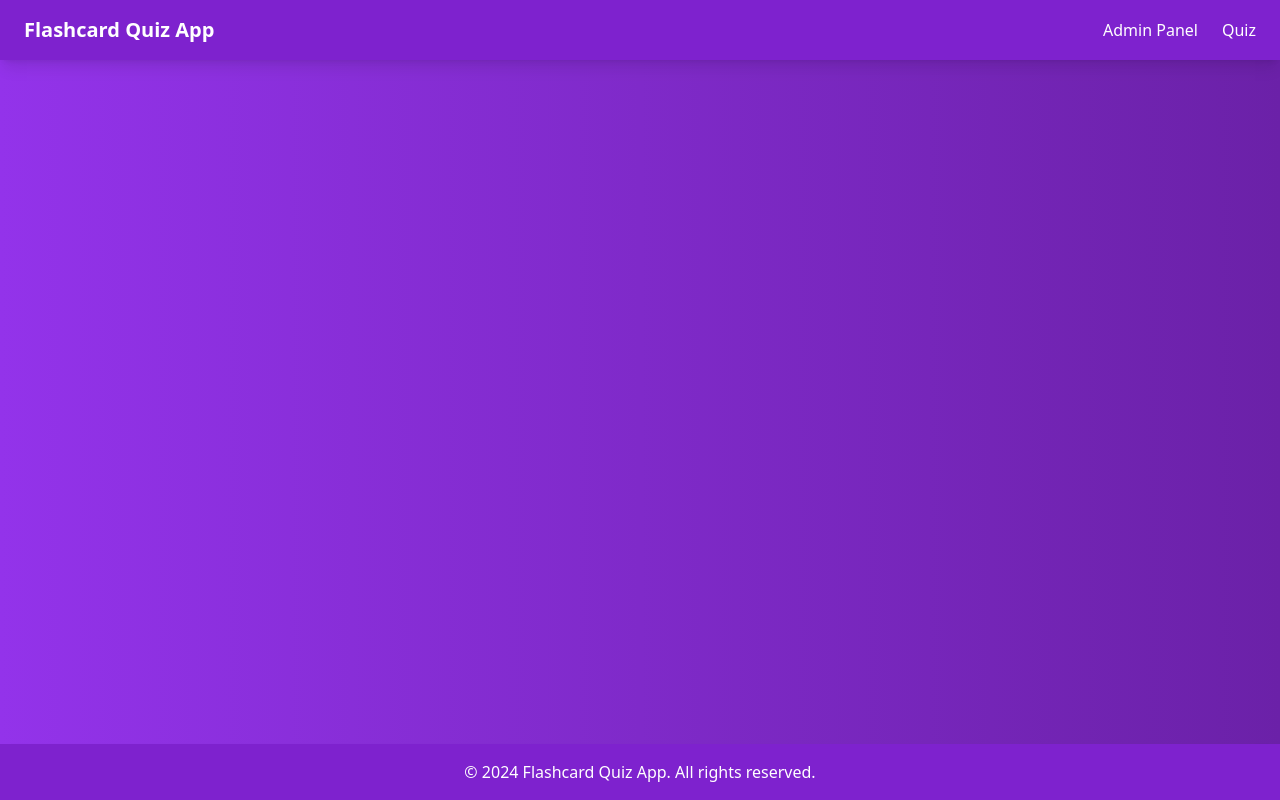
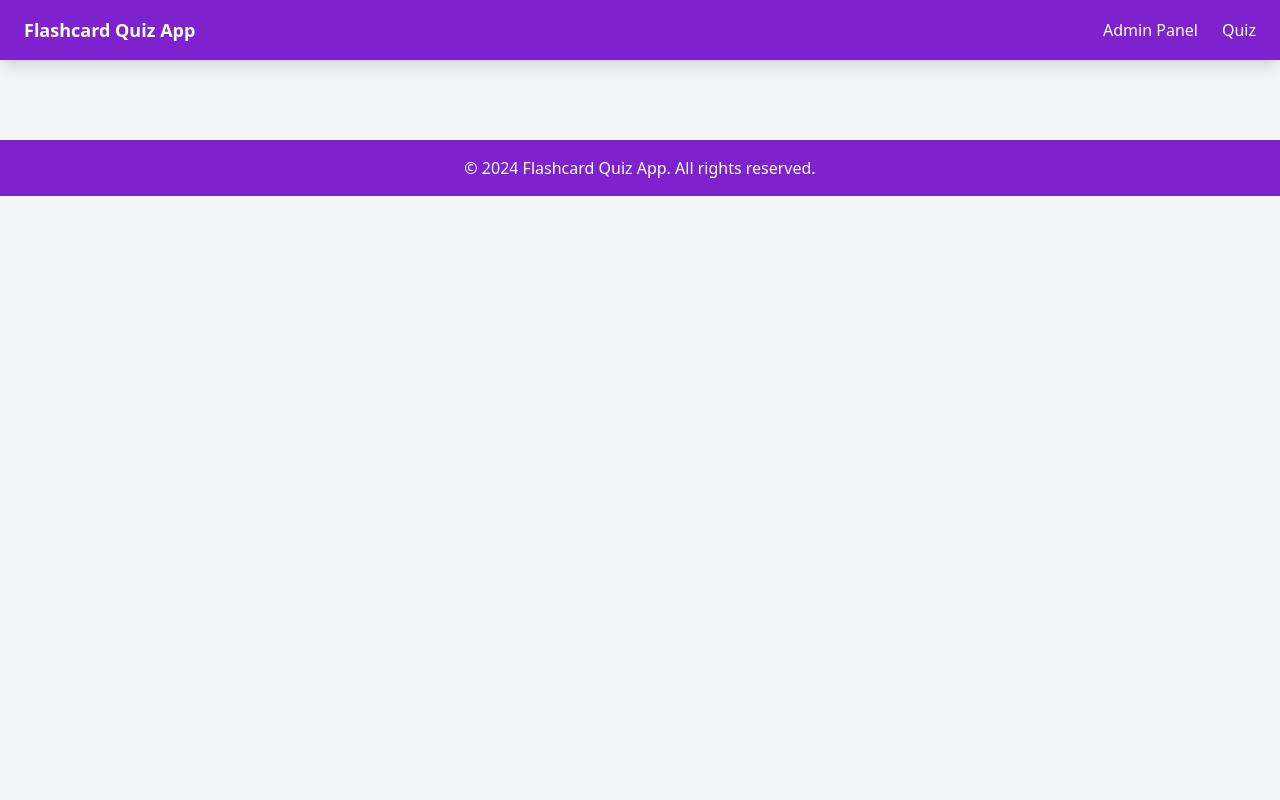
Before and after one commit to RohitSathya/flashcards, a React (Vite) app in the folder front/: page / in a window 1280 px wide. Built offline with nearby package versions, Linux system fonts and the light colour scheme.

Commit message:
Update App.jsx

```diff
--- a/front/src/App.jsx
+++ b/front/src/App.jsx
@@ -1,23 +1,22 @@
 import React from 'react';
 import { BrowserRouter as Router, Route, Routes, Link } from 'react-router-dom';
-import Admin from './admin';
+import Admin from './Admin';
 import Quiz from './Quiz';
 
 function App() {
   return (
     <Router>
-      <div className="min-h-screen bg-gradient-to-r from-purple-600 to-purple-800 text-white flex flex-col">
-        <nav className="bg-purple-700 shadow-lg">
-          <div className="container mx-auto px-6 py-4">
-            <div className="flex justify-between items-center">
-              <div className="text-white text-xl font-bold">
+      <div className="min-h-screen bg-gray-100 text-gray-900">
+        <nav className="bg-purple-700 text-white shadow-lg">
+          <div className="container mx-auto px-6 py-4 flex justify-between items-center">
+            <div className="text-lg font-semibold">
               Flashcard Quiz App
             </div>
             <ul className="flex space-x-6">
               <li>
                 <Link
                   to="/admin"
-                    className="text-white hover:text-yellow-300 transition"
+                  className="hover:text-yellow-300 transition"
                 >
                   Admin Panel
                 </Link>
@@ -25,24 +24,23 @@ function App() {
               <li>
                 <Link
                   to="/quiz"
-                    className="text-white hover:text-yellow-300 transition"
+                  className="hover:text-yellow-300 transition"
                 >
                   Quiz
                 </Link>
               </li>
             </ul>
           </div>
-          </div>
         </nav>
 
-        <div className="flex-grow flex items-center justify-center">
+        <div className="container mx-auto px-6 py-10">
           <Routes>
             <Route path="/admin" element={<Admin />} />
             <Route path="/quiz" element={<Quiz />} />
           </Routes>
         </div>
 
-        <footer className="bg-purple-700 shadow-lg py-4 text-center text-white">
+        <footer className="bg-purple-700 text-white py-4 text-center">
           © 2024 Flashcard Quiz App. All rights reserved.
         </footer>
       </div>
```
Lines whose indentation alone changed are shown as unchanged.
